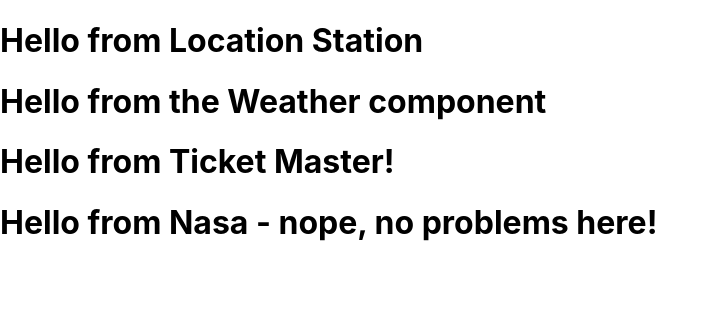
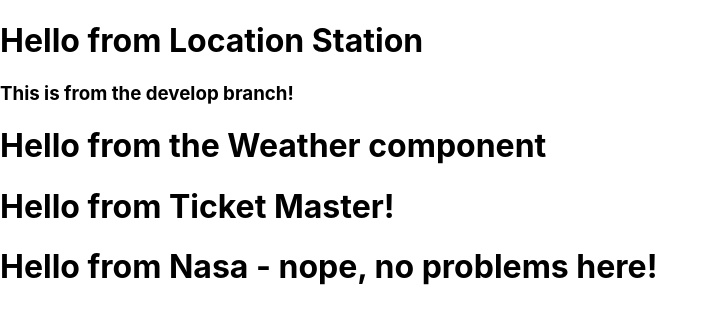
Before and after one commit to davelandey/location-station, a React (Create React App) app: page / in a window 1280 px wide. Shown: the top 324 px of the page, without its empty margins (0-718 px from the left). Built offline with nearby package versions, Linux system fonts and the light colour scheme.

Commit message:
pushing dev branch

```diff
--- a/src/App.jsx
+++ b/src/App.jsx
@@ -8,6 +8,7 @@
 
     <>
     <h1>Hello from Location Station</h1>
+    <h3>This is from the develop branch!</h3>
     <Weather />
     <TicketMaster />
     <Nasa />
```
